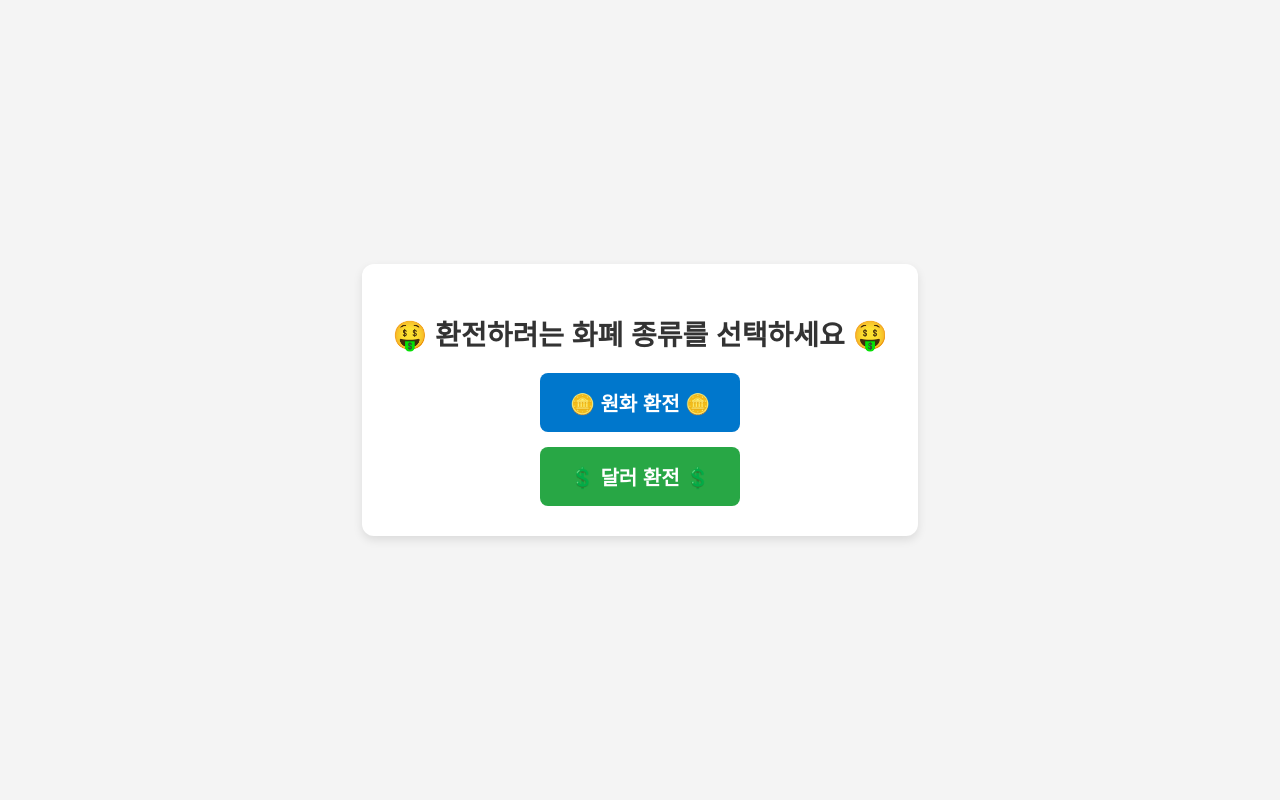
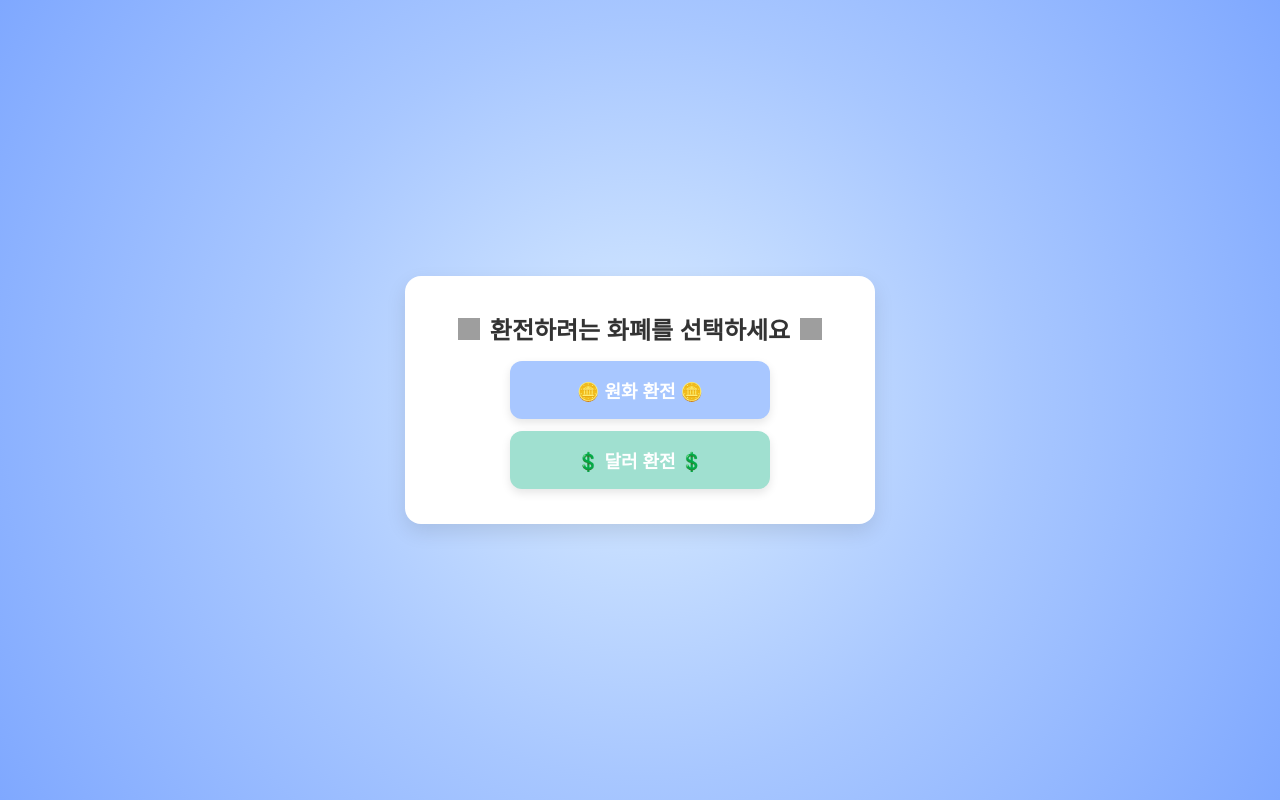
Before and after one commit to junyeongccom/change-algorithm, a Flask app: page / in a window 1280 px wide. Run offline with Flask 3, Linux system fonts and the light colour scheme; some web fonts are replaced; grey boxes are pictures that could not be loaded.

Commit message:
달러 환전 MVC패턴 성공! 2025-02-12 13:15

```diff
--- a/app.py
+++ b/app.py
@@ -1,21 +1,8 @@
 from flask import Flask, render_template, request
+
+from com.junyeongc.won.exchange_d_controller import ExchangeDController
+from com.junyeongc.won.exchange_d_model import ExchangeDModel
 app = Flask(__name__)
-
-def get_unit_count(total, won_list):
-        money = int(total)
-        won_dict = {}
-        for won in won_list:
-            won_dict [won] = money // won
-            money %= won
-        return won_dict
-
-def get_dollar_count(total, dollar_list):
-        money = int(total)
-        dollar_dict = {}
-        for dollar in dollar_list:
-            dollar_dict [dollar] = money // dollar
-            money %= dollar
-        return dollar_dict
 
 
 @app.route('/')
@@ -42,14 +29,7 @@ def exchangewon() :
 
         won_list = [WON_50000, WON_10000, WON_5000, WON_1000, WON_500, WON_100, WON_50, WON_10]
 
-        won_dict = get_unit_count(total, won_list)
-
-        for won, count in won_dict.items():
-            print(f"{won}원:{count}개")
-
-        render_html = '<h1> 결과보기 </h1>'
-        for won, count in won_dict.items():
-            render_html += f"{won}원:{count}개<br/>"
+        render_html = render_html
 
         return render_template("exchangewon.html", render_html = render_html)
 
@@ -66,27 +46,18 @@ def exchangedollar() :
         total = request.form.get('total')
         print("📝총금액(달러):",total)
 
-
-        DOLLAR_100 = 100
-        DOLLAR_50 = 50
-        DOLLAR_20 = 20
-        DOLLAR_10 = 10
-        DOLLAR_5 = 5
-        DOLLAR_2 = 2
-        DOLLAR_1 = 1
-
-        dollar_list = [DOLLAR_100, DOLLAR_50, DOLLAR_20, DOLLAR_10, DOLLAR_5, DOLLAR_2, DOLLAR_1]
-
-        dollar_dict = get_dollar_count(total, dollar_list)
+        controller = ExchangeDController(total = total)
+        resp: ExchangeDModel = controller.get_result()
+        dollar_dict = resp.dollar_dict
 
         for dollar, count in dollar_dict.items():
             print(f"${dollar}:{count}장")
 
-        dollar_html = '<h1> 결과보기 </h1>'
+        render_html = '<h3>결과보기</h3>'
         for dollar, count in dollar_dict.items():
-            dollar_html += f"{dollar}원:{count}개<br/>"
+            render_html += f"${dollar}:{count}개<br/>"
 
-        return render_template("exchangedollar.html", dollar_html = dollar_html)
+        return render_template("exchangedollar.html", render_html = render_html)
 
     else:
         print("💲GET방식으로 요청💲")
--- /dev/null
+++ b/com/junyeongc/won/exchange_w_service.py
@@ -0,0 +1,3 @@
+
+
+class E
--- a/templates/index.html
+++ b/templates/index.html
@@ -3,80 +3,108 @@
 <head>
     <meta charset="UTF-8">
     <meta name="viewport" content="width=device-width, initial-scale=1.0">
-    <title>환전 선택</title>
+    <title>환전 선택 | Toss 스타일</title>
     <style>
-        /* 전체 페이지 스타일 */
+        @import url('https://cdn.jsdelivr.net/npm/pretendard@1.3.6/dist/web/variable/pretendardvariable.css');
+
         body {
-            font-family: 'Arial', sans-serif;
-            background-color: #f4f4f4;
+            font-family: 'Pretendard', sans-serif;
+            background: radial-gradient(circle, #D9ECFF, #A8C7FF, #7FA8FF);
             margin: 0;
-            height: 100vh; /* 전체 화면 높이 */
+            height: 100vh;
             display: flex;
-            justify-content: center; /* 가로 중앙 정렬 */
-            align-items: center; /* 세로 중앙 정렬 */
+            justify-content: center;
+            align-items: center;
         }
 
-        /* 전체 컨테이너 */
         .container {
             text-align: center;
             background: white;
-            padding: 30px;
-            border-radius: 12px;
-            box-shadow: 0px 4px 10px rgba(0, 0, 0, 0.1);
+            padding: 35px;
+            border-radius: 16px;
+            box-shadow: 0px 8px 20px rgba(0, 0, 0, 0.1);
+            width: 90%;
+            max-width: 400px;
+            animation: fadeIn 0.5s ease-out;
         }
 
-        /* 제목 스타일 */
-        h1 {
+        .title {
+            display: flex;
+            align-items: center;
+            justify-content: center;
+            font-size: 24px;
+            font-weight: 600;
             color: #333;
-            font-size: 28px;
-            margin-bottom: 20px;
+            gap: 10px;
         }
 
-        /* 버튼 컨테이너 */
+        .title img {
+            width: 22px;
+            height: 22px;
+            vertical-align: middle;
+        }
+
         .button-container {
             display: flex;
             flex-direction: column;
-            gap: 15px;
+            gap: 12px;
             align-items: center;
+            margin-top: 15px;
         }
 
-        /* 버튼 스타일 */
         .exchange-btn {
-            display: inline-block;
-            width: 200px;
-            padding: 15px 0;
-            font-size: 20px;
-            font-weight: bold;
+            display: flex;
+            align-items: center;
+            justify-content: center;
+            width: 100%;
+            max-width: 260px;
+            padding: 16px 0;
+            font-size: 18px;
+            font-weight: 600;
             color: white;
             text-decoration: none;
-            border-radius: 8px;
+            border-radius: 12px;
             transition: 0.3s;
             text-align: center;
+            box-shadow: 0px 4px 10px rgba(0, 0, 0, 0.1);
+            gap: 8px;
         }
 
         .won-btn {
-            background-color: #0077cc;
+            background-color: #A8C7FF;
         }
 
         .dollar-btn {
-            background-color: #28a745;
+            background-color: #A0E0D0;
         }
 
-        /* 버튼 호버 효과 */
         .exchange-btn:hover {
-            opacity: 0.8;
-            transform: scale(1.05);
+            opacity: 0.9;
+            transform: translateY(-2px);
+        }
+
+        @keyframes fadeIn {
+            from { opacity: 0; transform: translateY(10px); }
+            to { opacity: 1; transform: translateY(0); }
         }
     </style>
 </head>
 <body>
 
     <div class="container">
-        <h1>🤑 환전하려는 화폐 종류를 선택하세요 🤑</h1>
+        <div class="title">
+            <img src="https://img.icons8.com/ios/50/000000/currency-exchange.png" alt="환전 아이콘">
+            환전하려는 화폐를 선택하세요
+            <img src="https://img.icons8.com/ios/50/000000/currency-exchange.png" alt="환전 아이콘">
+        </div>
 
         <div class="button-container">
-            <a href="/exchangewon" class="exchange-btn won-btn">🪙 원화 환전 🪙</a>
-            <a href="/exchangedollar" class="exchange-btn dollar-btn">💲 달러 환전 💲</a>
+            <a href="/exchangewon" class="exchange-btn won-btn">
+                🪙 원화 환전 🪙
+            </a>
+            <a href="/exchangedollar" class="exchange-btn dollar-btn">
+                💲 달러 환전 💲
+            </a>
         </div>
     </div>
 
```
Also changed, not shown: com/junyeongc/won/exchange_d_controller.py (added, +16 -0 lines), com/junyeongc/won/exchange_d_model.py (added, +20 -0 lines), com/junyeongc/won/exchange_d_service.py (added, +31 -0 lines), templates/exchangedollar.html (+44 -32 lines), com/junyeongc/won/exchange_w_controller.py (added), com/junyeongc/won/exchange_w_model.py (added).
